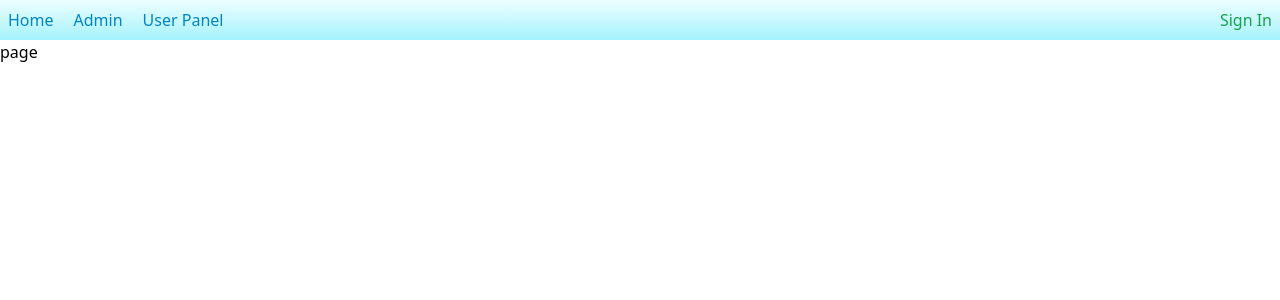
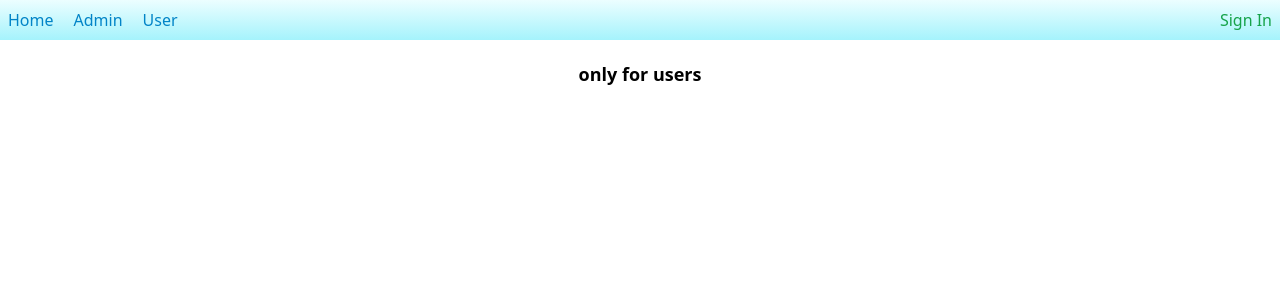
Before and after one commit to BouaikIlham/next-auth, a Next.js app: page /user in a window 1280 px wide. Shown: the top 300 px of the page. Built offline with nearby package versions, Linux system fonts and the light colour scheme; no server answers.

Commit message:
user page and admin page & protect them

```diff
--- a/app/AppBar.tsx
+++ b/app/AppBar.tsx
@@ -14,8 +14,8 @@ const AppBar = () => {
       <Link className="text-sky-600 hover:text-sky-700" href={"/admin"}>
         Admin
       </Link>
-      <Link className="text-sky-600 hover:text-sky-700" href={"/admin/panel"}>
-        User Panel
+      <Link className="text-sky-600 hover:text-sky-700" href={"/user"}>
+        User
       </Link>
       <div className="ml-auto flex gap-2">
         <p className="text-sky-600">{session?.user?.name}</p>
--- a/app/admin/page.tsx
+++ b/app/admin/page.tsx
@@ -2,11 +2,9 @@ import React from "react";
 
 const page = () => {
   return (
-    <div>
       <div className="flex justify-center items-center p-5 text-red-500 text-lg font-bold">
-        Admin Protected Page
+        Only for admin
       </div>
-    </div>
   );
 };
 
--- a/app/admin/panel/page.tsx
+++ /dev/null
@@ -1,11 +0,0 @@
-import React from "react";
-
-const page = () => {
-  return (
-    <div className="flex justify-center items-center p-5">
-      <h1 className=" text-red-500 text-lg font-bold">Deep protected page </h1>
-    </div>
-  );
-};
-
-export default page;
--- a/app/user/page.tsx
+++ b/app/user/page.tsx
@@ -2,7 +2,9 @@ import React from 'react'
 
 const page = () => {
   return (
-    <div>page</div>
+    <div className="flex justify-center items-center p-5 green-red-500 text-lg font-bold">
+      only for users
+    </div>
   )
 }
 
--- a/middleware.ts
+++ b/middleware.ts
@@ -1,3 +1,3 @@
 export { default } from "next-auth/middleware"
 
-export const config = { matcher: ["/admin/:path*"] }
+export const config = { matcher: ["/admin", "/user"] }
```
